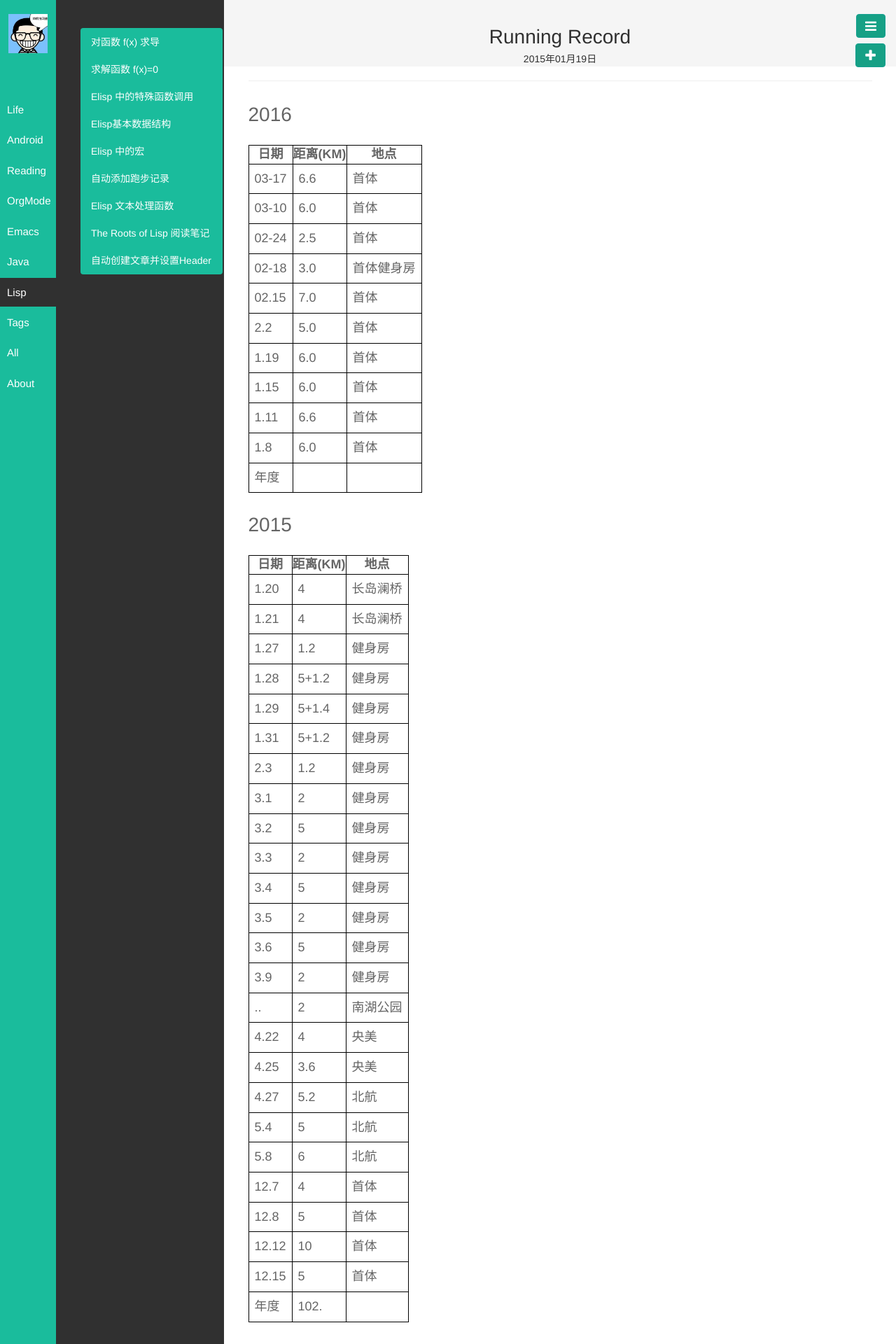
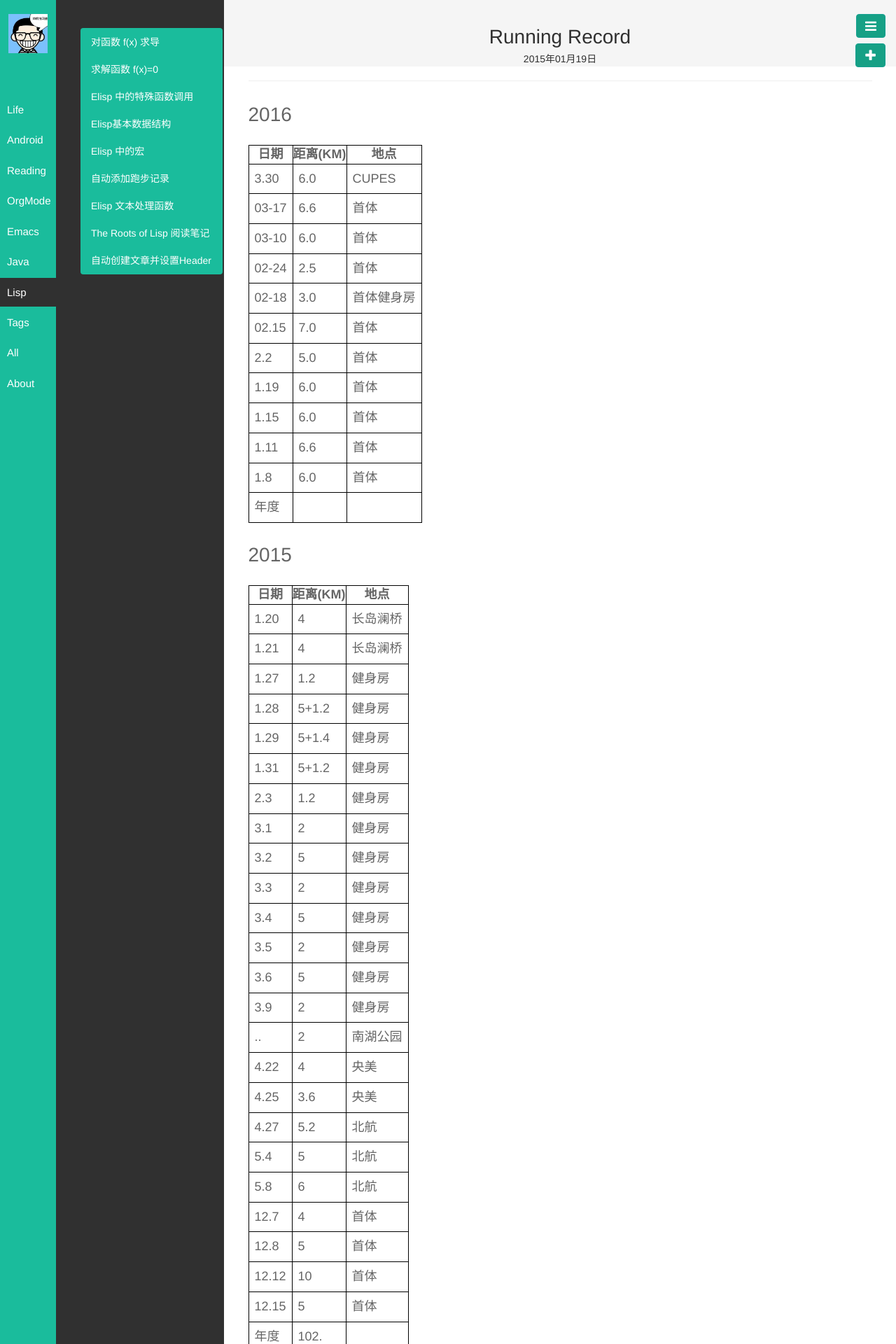
Before and after one commit to byrlx/byrlx.github.io, a Jekyll site: the page built from _posts/Other/2015-01-19-Running-Record.html, in a window 1280 px wide. Shown: the top 1920 px of the page at 70% size. Built offline with Jekyll 4.4.1, drawn with Linux system fonts in a browser that asks for light colours.

Commit message:
update blog

```diff
--- a/_posts/Other/2015-01-19-Running-Record.html
+++ b/_posts/Other/2015-01-19-Running-Record.html
@@ -26,6 +26,12 @@ description: [Run! Run! Run!]
 </tr>
 </thead>
 <tbody>
+<tr>
+<td class="org-right">3.30</td>
+<td class="org-right">6.0</td>
+<td class="org-left">CUPES</td>
+</tr>
+
 <tr>
 <td class="org-right">03-17</td>
 <td class="org-right">6.6</td>
--- a/org/Other/2015-01-19-Running-Record.org
+++ b/org/Other/2015-01-19-Running-Record.org
@@ -16,6 +16,7 @@ description: [Run! Run! Run!]
 * 2016
 |  日期 | 距离(KM) | 地点       |
 |-------+----------+------------|
+|  3.30 |      6.0 | CUPES      |
 | 03-17 |      6.6 | 首体       |
 | 03-10 |      6.0 | 首体       |
 | 02-24 |      2.5 | 首体       |
```
